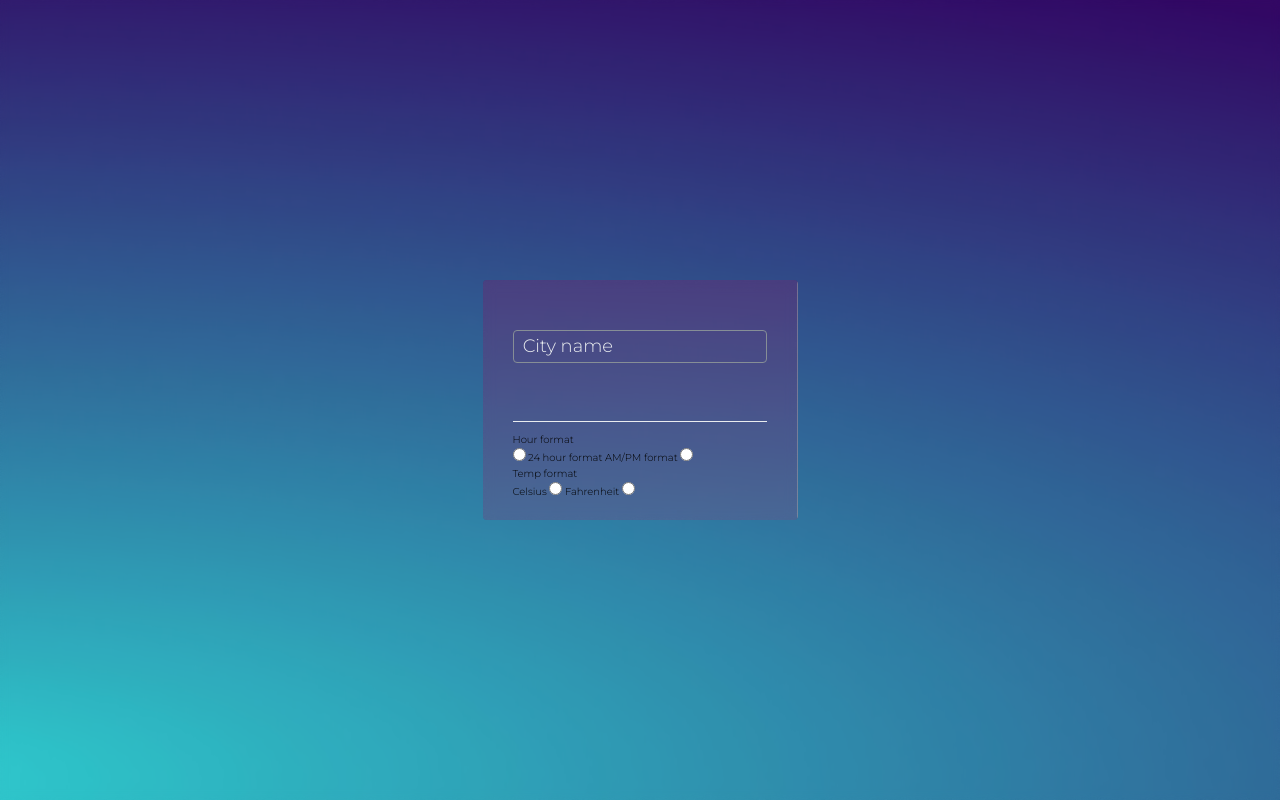
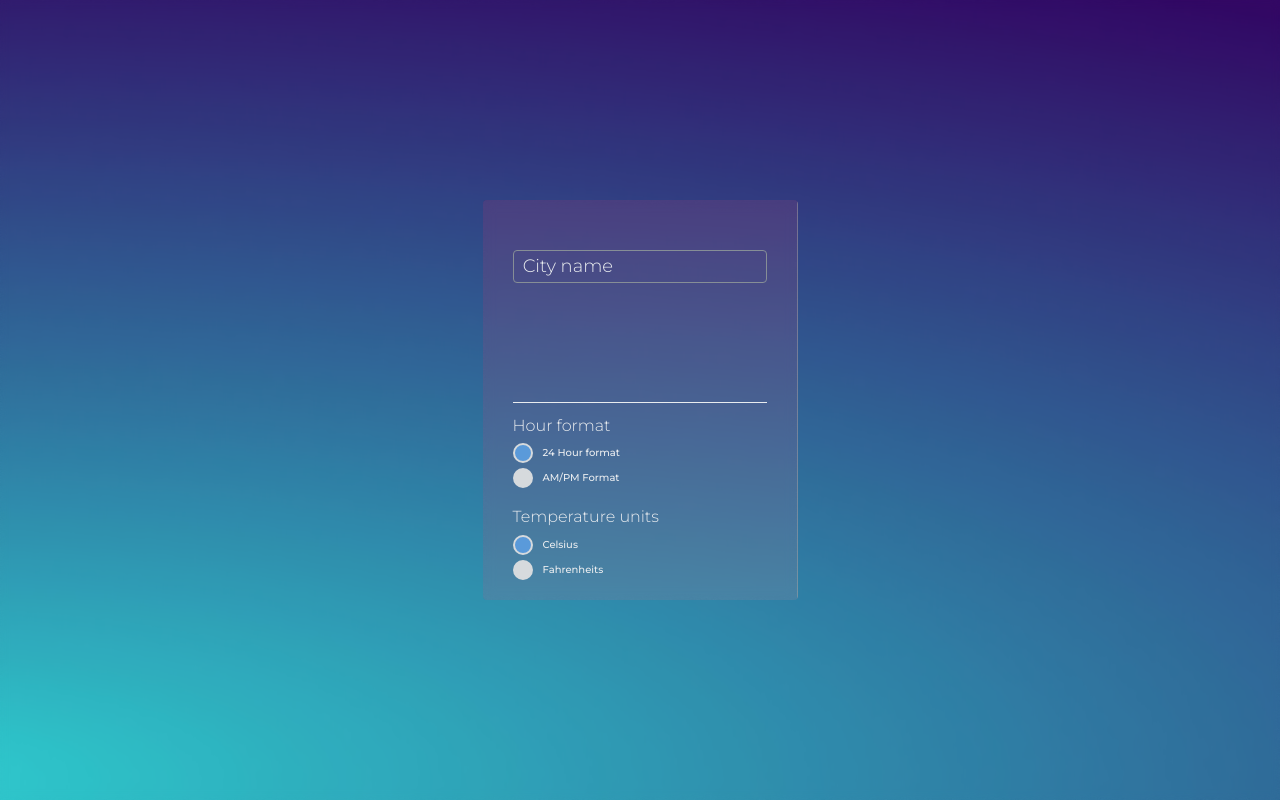
Before and after one commit to Jasiuka/VanillaJS_Weather-app, a website with bundled scripts: page source/index.html in a window 1280 px wide. Built offline with nearby package versions, Linux system fonts and the light colour scheme.

Commit message:
some styling in settings block

```diff
--- a/source/index.html
+++ b/source/index.html
@@ -36,22 +36,52 @@
           <div class="display-info-box__left-panel--settings">
             <div class="left-panel--settings__hour-format">
               <p>Hour format</p>
-              <input type="radio" name="hour-format" id="h24" value="h24" />
-              <label class="settings-label" for="h24">24 hour format</label>
-              <label class="settings-label" for="am/pm">AM/PM format</label>
-              <input type="radio" name="hour-format" id="am/pm" value="am/pm" />
+              <div class="hour-format-box">
+                <input
+                  type="radio"
+                  name="hour-format"
+                  id="h24"
+                  value="h24"
+                  checked
+                />
+                <label class="settings-label" for="h24"></label>
+                <label class="label">24 Hour format</label>
               </div>
+              <div class="hour-format-box">
+                <input
+                  type="radio"
+                  name="hour-format"
+                  id="ampm"
+                  value="am/pm"
+                />
+                <label class="settings-label" for="ampm"></label>
+                <label class="label">AM/PM Format</label>
+              </div>
+            </div>
+            <br />
             <div class="left-panel--settings__temp">
-              <p>Temp format</p>
-              <label class="settings-label" for="celsius">Celsius</label>
-              <input type="radio" name="temp" id="celsius" value="celsius" />
-              <label class="settings-label" for="fahrenheit">Fahrenheit</label>
+              <p>Temperature units</p>
+              <div class="temp-unit-box">
+                <input
+                  type="radio"
+                  name="temp"
+                  id="celsius"
+                  value="celsius"
+                  checked
+                />
+                <label class="settings-label" for="celsius"></label>
+                <label class="label">Celsius</label>
+              </div>
+              <div class="temp-unit-box">
                 <input
                   type="radio"
                   name="temp"
                   id="fahrenheit"
                   value="fahrenheit"
                 />
+                <label class="settings-label" for="fahrenheit"></label>
+                <label class="label">Fahrenheits</label>
+              </div>
             </div>
           </div>
         </div>
--- a/source/sass/main.scss
+++ b/source/sass/main.scss
@@ -1,27 +1,6 @@
 @import "base";
 @import "location-box";
 @import "data-display";
-
-// .data {
-//   position: relative;
-// }
-
-// .background-video {
-//   position: absolute;
-//   top: 0;
-//   left: 0;
-//   width: 100%;
-//   height: 100%;
-//   z-index: -999;
-//   opacity: 0.7;
-//   overflow: hidden;
-// }
-
-// .video-content {
-//   height: 100%;
-//   width: 100%;
-//   object-fit: cover;
-// }
 
 .main-window {
   position: relative;
@@ -58,7 +37,7 @@
 
 .display-info-box {
   position: relative;
-  height: 30vh;
+  height: 50vh;
   background-color: rgba(176, 176, 176, 0.185);
   overflow: hidden;
   border-radius: 4px;
@@ -132,6 +111,22 @@
     margin-top: auto;
     border-top: 1px solid #e9ecef;
     padding-top: 1rem;
+    // display: flex;
+    // justify-content: space-around;
+
+    & .settings-label {
+      display: inline-block;
+      background-color: #d6dadd;
+      border-radius: 50%;
+      width: 2rem;
+      height: 2rem;
+      border: 2px solid #d6dadd;
+      transition: all 0.3s;
+    }
+
+    & input {
+      display: none;
+    }
   }
 
   &--forecasts {
@@ -320,3 +315,45 @@
 .move-label {
   transform: translate(-10px, -35px);
 }
+
+//  Settings
+
+.left-panel--settings__hour-format,
+.left-panel--settings__temp {
+  display: flex;
+  flex-direction: column;
+  gap: 0.5rem;
+  p {
+    font-size: 1.6rem;
+    color: #e9ecef;
+  }
+
+  div {
+    display: flex;
+    align-items: center;
+    gap: 1rem;
+
+    .label {
+      color: #e9ecef;
+      font-weight: 500;
+    }
+  }
+}
+
+// Label style changing on input check
+
+#h24:checked + .settings-label {
+  background-color: #5a9ada;
+}
+
+#ampm:checked + .settings-label {
+  background-color: #5a9ada;
+}
+
+#fahrenheit:checked + .settings-label {
+  background-color: #5a9ada;
+}
+
+#celsius:checked + .settings-label {
+  background-color: #5a9ada;
+}
--- a/source/scripts/helper-functions.script.js
+++ b/source/scripts/helper-functions.script.js
@@ -211,7 +211,12 @@ export const make14DaysForecastObject = ({ daily, hourly }) => {
   return forecastObject;
 };
 
-export const changeBoxStyles = (mainWindow, leftPanel, rightPanel) => {
+export const changeBoxStyles = (
+  mainWindow,
+  leftPanel,
+  rightPanel,
+  settingsBox
+) => {
   mainWindow.style.width = "90vw";
   mainWindow.style.height = "90vh";
 
@@ -223,4 +228,10 @@ export const changeBoxStyles = (mainWindow, leftPanel, rightPanel) => {
   rightPanel.style.maxWidth = "70%";
   rightPanel.style.overflow = "auto";
   rightPanel.style.visibility = "visible";
+
+  settingsBox.style.justifyContent = "space-around";
+  settingsBox.style.display = "flex";
+
+  // display: flex;
+  // justify-content: space-around;
 };
--- a/source/scripts/main.script.js
+++ b/source/scripts/main.script.js
@@ -17,6 +17,9 @@ const multipleDaysForecastBox = document.querySelector(
 );
 const citySearchInput = document.querySelector(".search-input");
 const citySearchInputLabel = document.querySelector(".search-input-label");
+const settingsBox = document.querySelector(
+  ".display-info-box__left-panel--settings"
+);
 
 // Defaults
 let temperatureUnit = "celsius";
@@ -41,7 +44,7 @@ firstForm.addEventListener("submit", async (e) => {
     multipleDaysForecastBox
   );
 
-  helper.changeBoxStyles(mainDisplayWindow, leftPanel, rightPanel);
+  helper.changeBoxStyles(mainDisplayWindow, leftPanel, rightPanel, settingsBox);
   // To prevent non-stop submitting
   searchInput.value = "";
   searchInput.disabled = true;
```
Also changed, not shown: source/style/style.main.css. Lines whose indentation alone changed are shown as unchanged.
